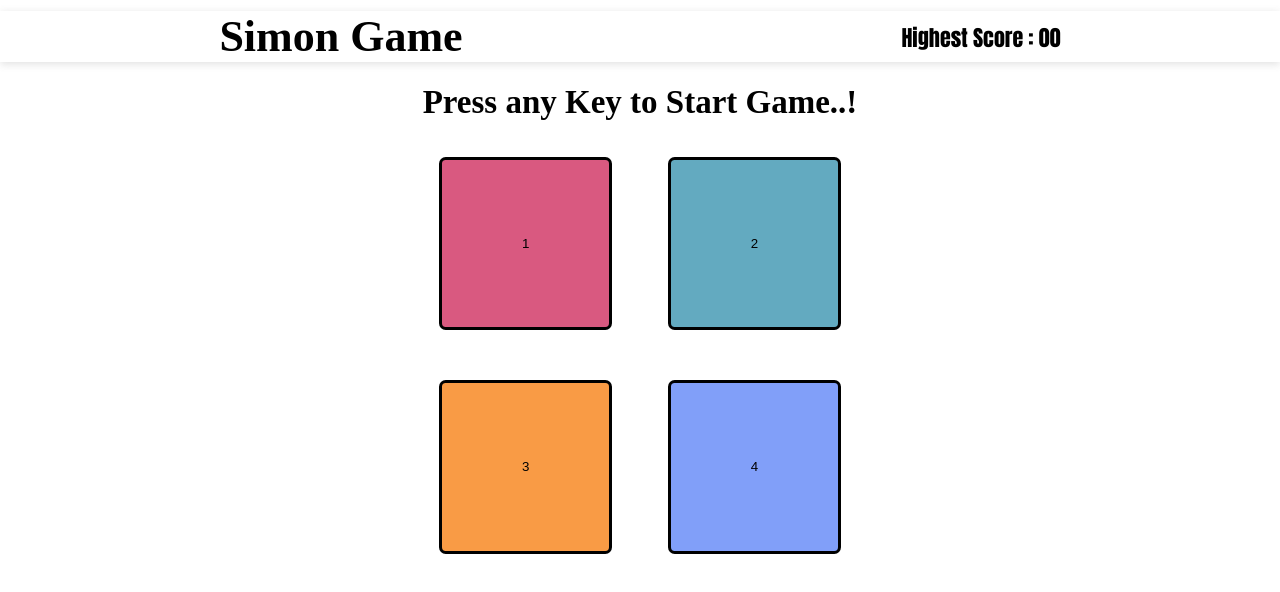
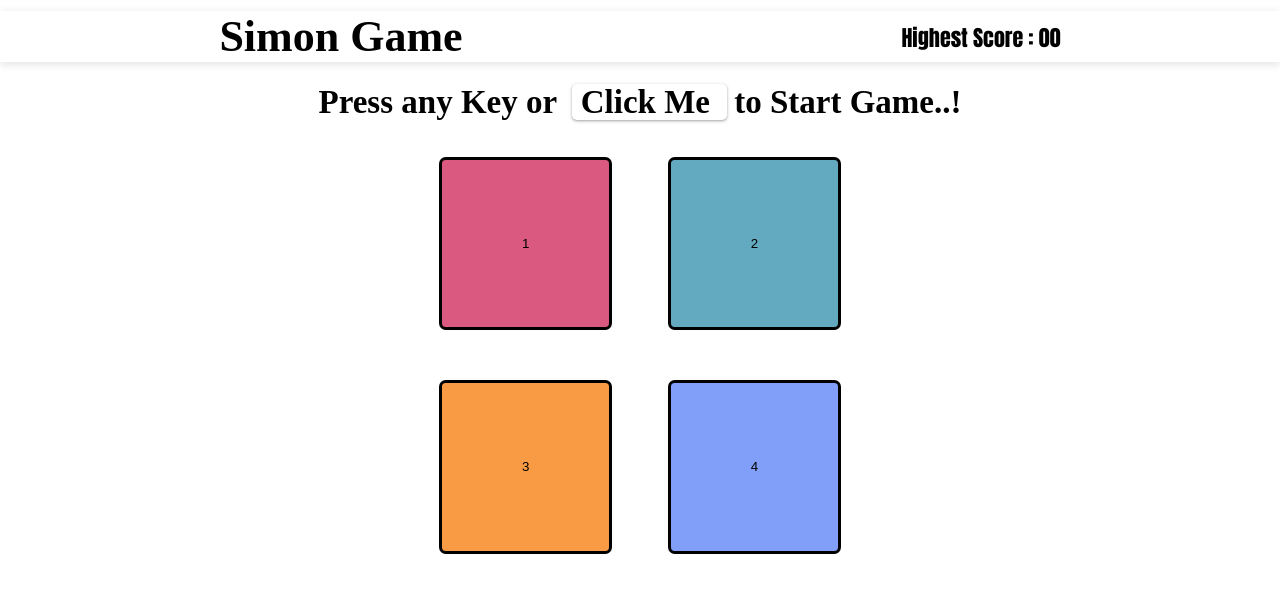
Before and after one commit to gangwarsaurabh1414/Simon-Game, a plain HTML site: page index.html in a window 1280 px wide. Drawn offline with Linux system fonts and the light colour scheme.

Commit message:
second commit

```diff
--- a/app.js
+++ b/app.js
@@ -1,5 +1,5 @@
 const h2 = document.querySelector('h2')
-const span = document.querySelector('span');
+const span = document.querySelector('.score-span');
 
 
 let gameSeq = [];
@@ -11,6 +11,13 @@ let level = 0;
 let highestScore = 0;
 
 document.addEventListener('keypress', function () {
+    if (started == false) {
+        started = true;
+        // console.log("game started");
+        levelUp();
+    }
+})
+document.addEventListener('click', function () {
     if (started == false) {
         started = true;
         // console.log("game started");
@@ -53,29 +60,29 @@ function checkAns(idx) {
     // let idx = level - 1;
     if (userSeq[idx] === gameSeq[idx]) {
         if (userSeq.length == gameSeq.length) {
-            setTimeout(levelUp,500)
+            setTimeout(levelUp, 500)
             // levelUp();
         }
     } else {
         h2.innerHTML = `Game Over! your score was <b>${level}</b><br/>Press any key to restart`
 
         document.querySelector('body').style.backgroundColor = "red"
-        setTimeout(function() {
+        setTimeout(function () {
             document.querySelector('body').style.backgroundColor = "white"
 
-        },200);
+        }, 200);
         reset();
     }
 }
 
 function btnPress() {
-// console.log(this);
+    // console.log(this);
     let btn = this;
     userFlash(btn);
 
     userColor = btn.getAttribute("id");
     userSeq.push(userColor);
-    checkAns(userSeq.length-1);
+    checkAns(userSeq.length - 1);
 }
 const buttons = document.querySelectorAll('button')
 for (const btn of buttons) {
--- a/index.html
+++ b/index.html
@@ -13,11 +13,11 @@
           <h1>Simon Game</h1>
         </div>
         <div class="score">
-          <p>Highest Score : 00</p>
+          <p class="score-span">Highest Score : 00</p>
         </div>
       </div>
       <div class="header-bottom">
-        <h2>Press any Key to Start Game..!</h2>
+        <h2>Press any Key or <span>Click Me </span>to Start Game..!</h2>
       </div>
     </div>
 
--- a/style.css
+++ b/style.css
@@ -7,7 +7,6 @@ body {
   display: flex;
   flex-direction: column;
   font-size: 22px;
-
 }
 
 .header {
@@ -28,6 +27,19 @@ body {
 .header-bottom {
   padding: 0.5em;
   text-align: center;
+}
+.header-bottom h2 span {
+  box-shadow: rgba(6, 24, 44, 0.4) 0px 0px 0px 2px,
+    rgba(6, 24, 44, 0.65) 0px 4px 6px -1px,
+    rgba(255, 255, 255, 0.08) 0px 1px 0px inset;
+
+  box-shadow: rgba(0, 0, 0, 0.05) 0px 0px 0px 1px, rgb(209, 213, 219) 0px 0px 0px 1px inset;
+  box-shadow: rgba(60, 64, 67, 0.3) 0px 1px 2px 0px, rgba(60, 64, 67, 0.15) 0px 1px 3px 1px;
+    border-radius: 5px;
+
+
+  margin: 0 7px;
+  padding: 0 9px;
 }
 
 .score p {
```
